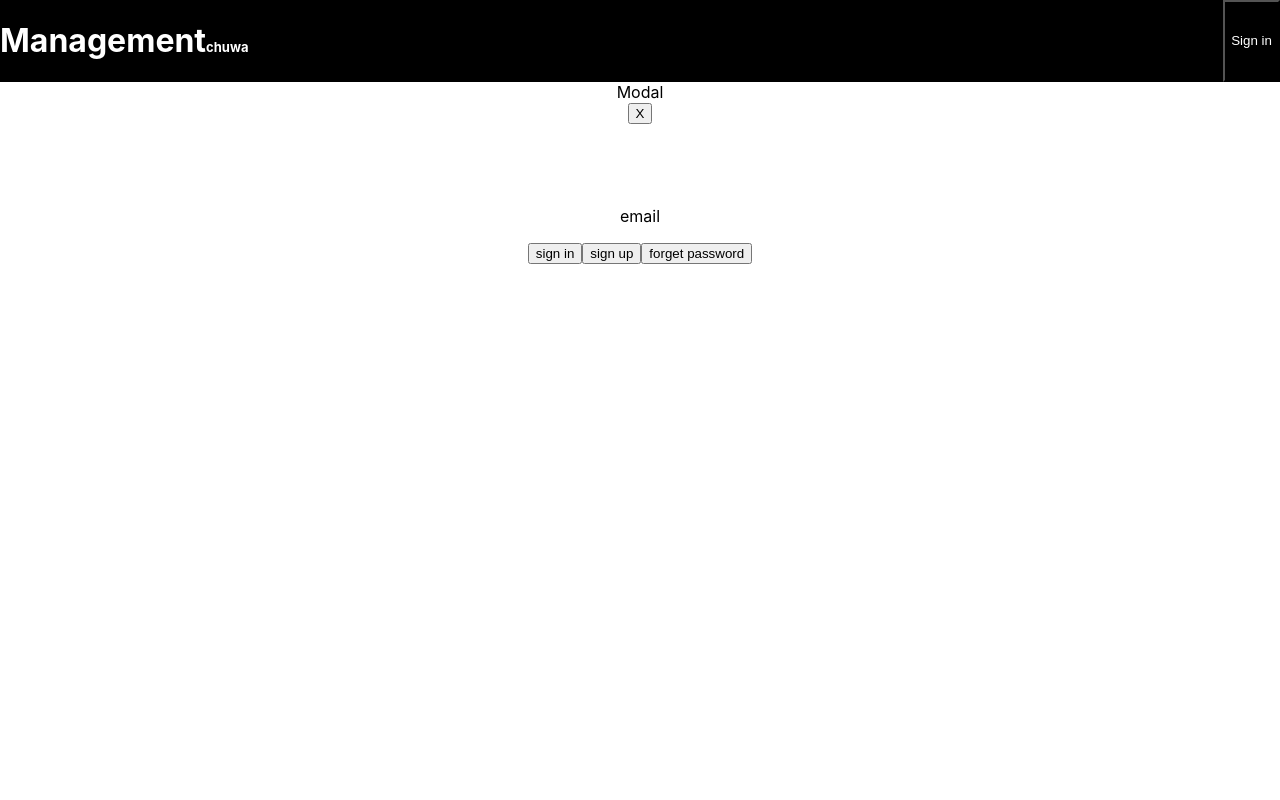
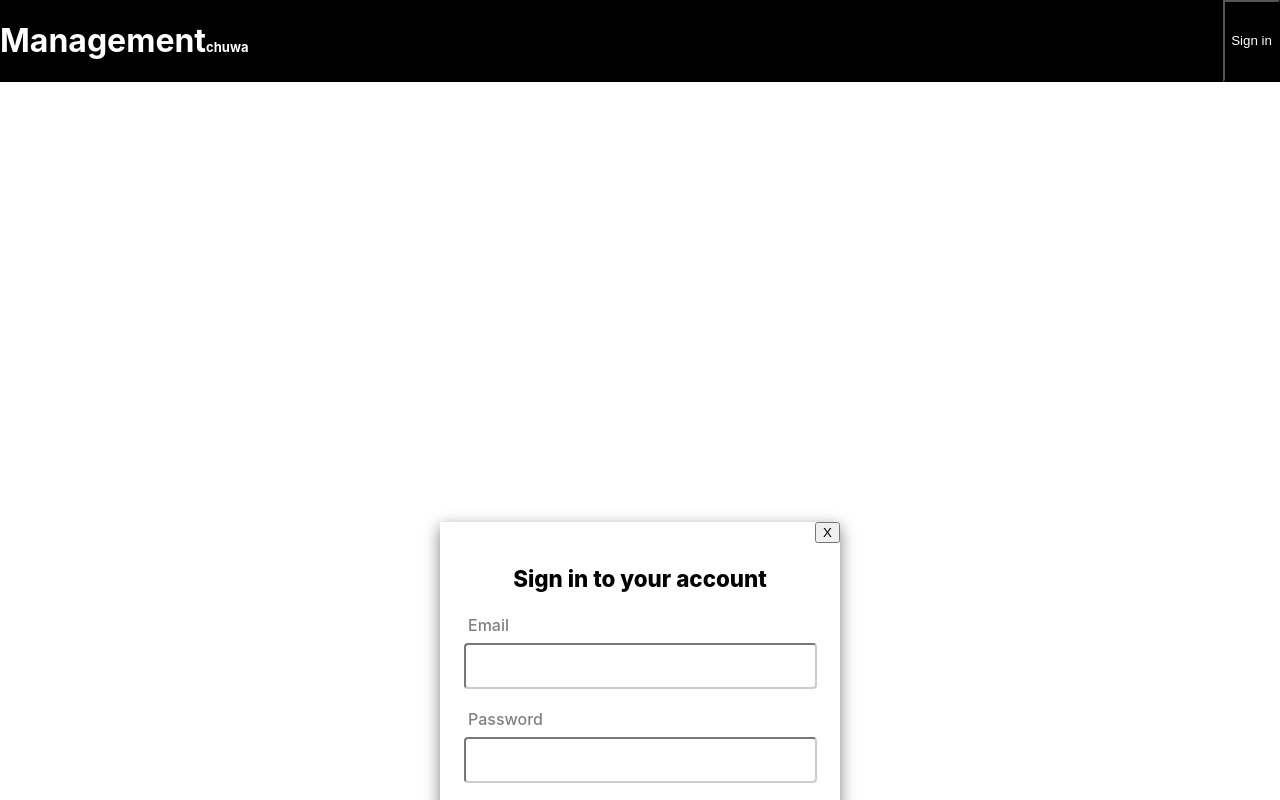
Before and after one commit to xu830/JSproject-nanny1, a React (Create React App) app in the folder nanny1/: page / in a window 1280 px wide. Both pictures are taken after a click on the button "Sign in". Built offline with nearby package versions, Linux system fonts and the light colour scheme.

Commit message:
funtional works

```diff
--- a/nanny1/src/components/Modal.js
+++ b/nanny1/src/components/Modal.js
@@ -1,19 +1,54 @@
-import React from "react";
+import React, { useState } from "react";
+import "./style/Modal.css";
 
 const Modal = ({ closeModal }) => {
+  const [emailInput, setEmail] = useState("");
+  const [passwordInput, setPassword] = useState("");
+  const addCredential = () => {
+    const credential = {
+      email: emailInput,
+      password: passwordInput,
+    };
+    console.log(credential.email, credential.password);
+    setEmail("");
+    setPassword("");
+  };
   return (
     <div className="ModalBackground">
-      Modal
-      <div className="modalContainer">
-        <button onClick={() => closeModal(false)}> X </button>
+      <div className="ModalContainer">
+        <button id="closeBtn" onClick={() => closeModal(false)}>
+          X
+        </button>
         <div className="title">
-          <h1>Sign in to your account</h1>
+          <p>Sign in to your account</p>
         </div>
+
         <div className="body">
-          <p>email</p>
+          <form>
+            <label htmlFor="email" className="labels">
+              Email
+            </label>
+            <input
+              type="text"
+              id="email"
+              name="email"
+              value={emailInput}
+              onChange={(event) => setEmail(event.target.value)}
+            />
+            <label htmlFor="pwd" className="labels">
+              Password
+            </label>
+            <input
+              type="text"
+              id="pwd"
+              name="pwd"
+              value={passwordInput}
+              onChange={(event) => setPassword(event.target.value)}
+            />
+          </form>
         </div>
         <div className="footer">
-          <button>sign in</button>
+          <button onClick={addCredential}>sign in</button>
           <button>sign up</button>
           <button>forget password</button>
         </div>
--- a/nanny1/src/components/style/Modal.css
+++ b/nanny1/src/components/style/Modal.css
@@ -0,0 +1,43 @@
+input {
+  width: 85%;
+  border-radius: 4px;
+  border-color: rgb(204, 204, 204);
+  height: 40px;
+  margin-bottom: 5%;
+  margin-top: 2%;
+  padding-left: 7px;
+}
+.ModalBackground {
+  display: flex;
+  position: fixed;
+  width: 100vw;
+  height: 100vw;
+  background-color: white;
+  justify-content: center;
+  align-items: center;
+}
+
+.ModalContainer {
+  display: flex;
+  box-shadow: gray 0px 5px 15px;
+  flex-direction: column;
+  width: 400px;
+  height: 400px;
+}
+.title {
+  color: black;
+  font-weight: 800;
+  font-size: 140%;
+}
+.body {
+  color: gray;
+}
+.labels {
+  padding-right: 90%;
+  padding-left: 7%;
+  font-weight: 500;
+}
+
+#closeBtn {
+  align-self: flex-end;
+}
```
